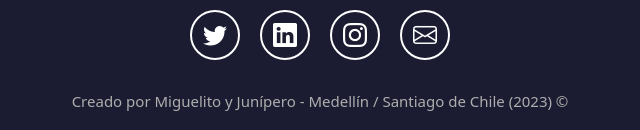
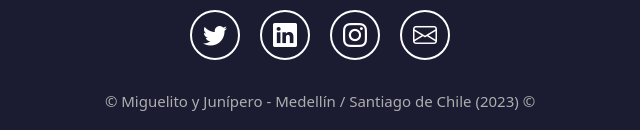
Before and after one commit to luisfvelta/htmlexercises, a plain HTML site: page index.html in a window 1280 px wide. Shown: the part 2661-2791 px from the top of the page, 320-960 px from the left. Drawn offline with nearby package versions, Linux system fonts and the light colour scheme.

Commit message:
Derechos

```diff
--- a/index.html
+++ b/index.html
@@ -231,7 +231,7 @@
                 </a>
             </div>
             <div class="derechos-de-autor">
-                Creado por Miguelito y Junípero - Medellín / Santiago de Chile (2023) &#169;
+                &#169; Miguelito y Junípero - Medellín / Santiago de Chile (2023) &#169;
             </div>
         </footer>
         <script src="https://cdn.jsdelivr.net/npm/bootstrap@5.0.2/dist/js/bootstrap.bundle.min.js" integrity="sha384-MrcW6ZMFYlzcLA8Nl+NtUVF0sA7MsXsP1UyJoMp4YLEuNSfAP+JcXn/tWtIaxVXM" crossorigin="anonymous"></script>
```
